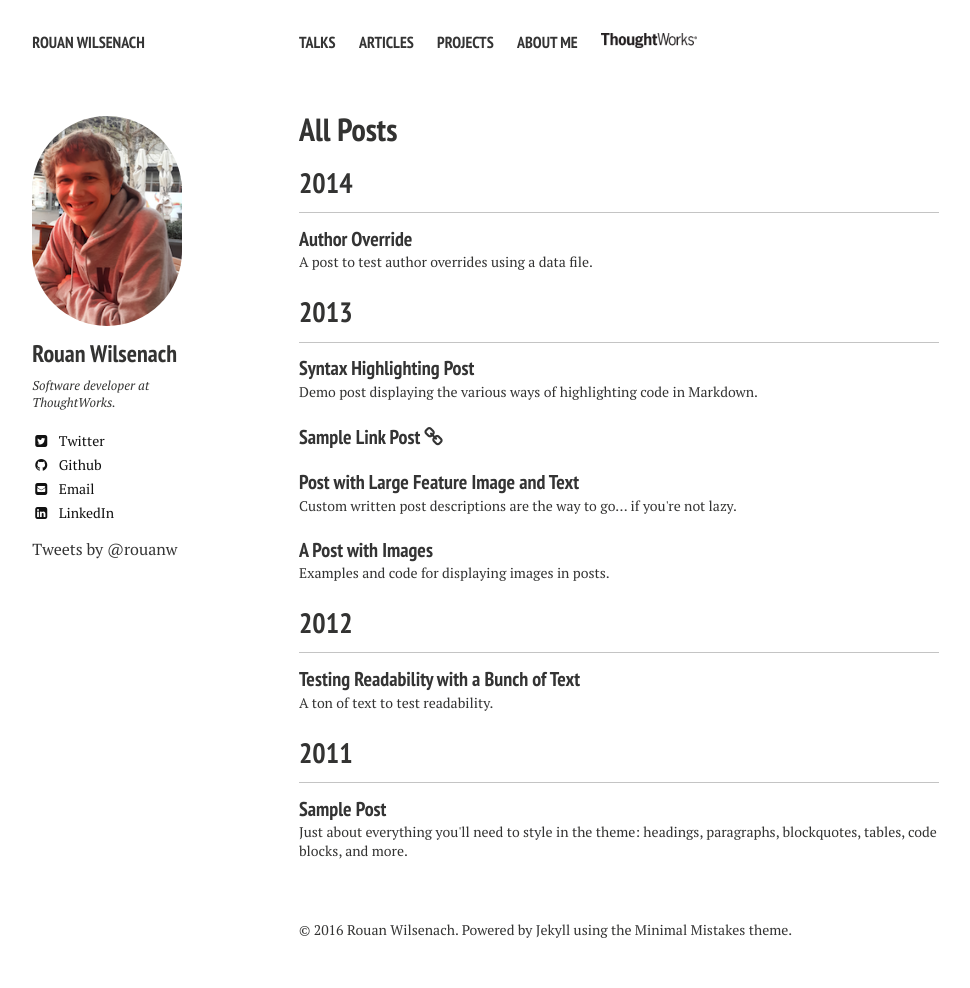
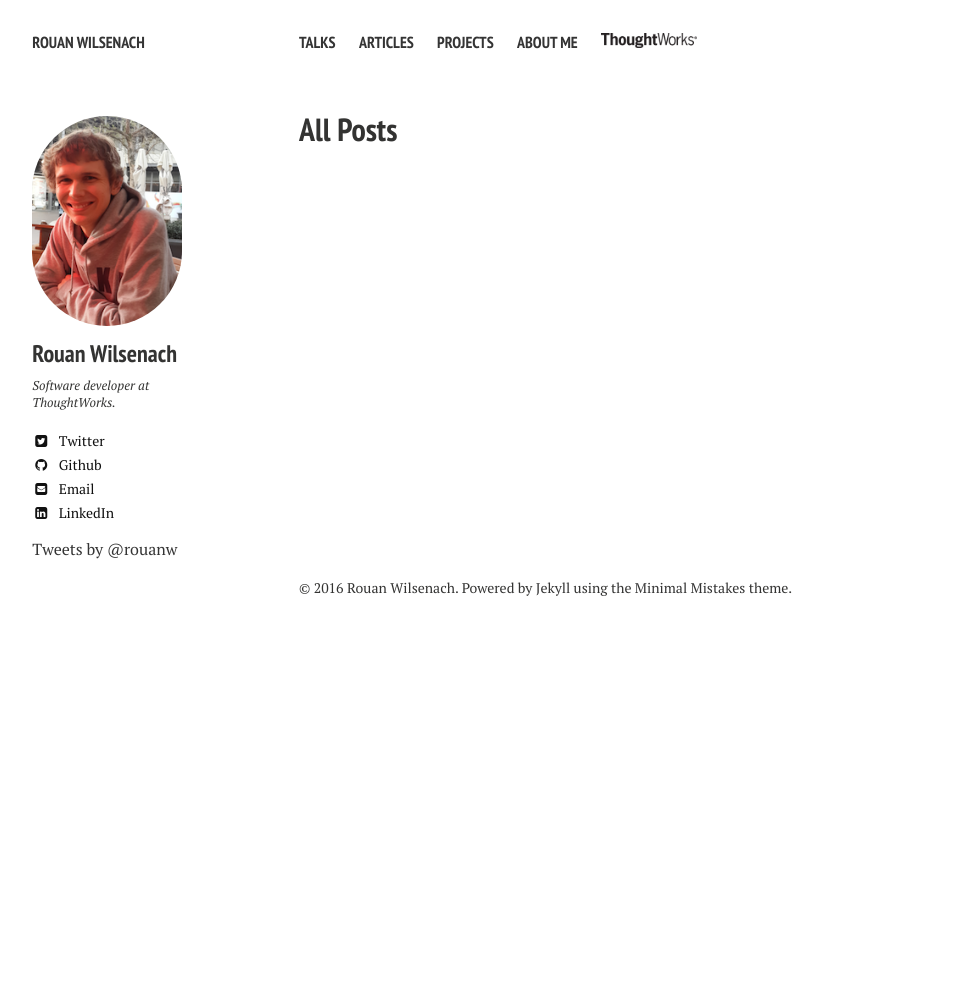
Before and after one commit to rouanw/rouanw.github.io, a Jekyll site: the page built from posts/index.md, in a window 1280 px wide. Shown: the whole page, without its empty margins (21-991 px from the left). Built offline with Jekyll 4.4.1, drawn with Linux system fonts in a browser that asks for light colours; nearby versions of some CDN libraries; some web fonts are replaced; comment, search, counter and statistics services are not loaded; after the commit the page ends 900 px from its top, so only the background shows below that.

```diff
--- a/Gemfile
+++ b/Gemfile
@@ -3,3 +3,4 @@ source 'https://rubygems.org'
 gem 'jekyll'
 gem 'jekyll-sitemap'
 gem 'octopress', '~> 3.0.0.rc.12'
+gem 'rouge'
--- a/_config.yml
+++ b/_config.yml
@@ -21,7 +21,7 @@ kramdown:
   footnote_nr: 1
   entity_output: as_char
   toc_levels: 1..6
-  use_coderay: false
+  enable_coderay: false
 
 
 # Site owner
--- a/_posts/2011-03-10-sample-post.md
+++ /dev/null
@@ -1,111 +0,0 @@
----
-layout: post
-title: Sample Post
-excerpt: "Just about everything you'll need to style in the theme: headings, paragraphs, blockquotes, tables, code blocks, and more."
-modified: 2013-05-31
-tags: [intro, beginner, jekyll, tutorial]
-comments: true
-image:
-  feature: sample-image-5.jpg
-  credit: WeGraphics
-  creditlink: http://wegraphics.net/downloads/free-ultimate-blurred-background-pack/
----
-
-<section id="table-of-contents" class="toc">
-  <header>
-    <h3>Overview</h3>
-  </header>
-<div id="drawer" markdown="1">
-*  Auto generated table of contents
-{:toc}
-</div>
-</section><!-- /#table-of-contents -->
-
-## HTML Elements
-
-Below is just about everything you'll need to style in the theme. Check the source code to see the many embedded elements within paragraphs.
-
-# Heading 1
-
-## Heading 2
-
-### Heading 3
-
-#### Heading 4
-
-##### Heading 5
-
-###### Heading 6
-
-### Body text
-
-Lorem ipsum dolor sit amet, test link adipiscing elit. **This is strong**. Nullam dignissim convallis est. Quisque aliquam.
-
-![Smithsonian Image]({{ site.url }}/images/3953273590_704e3899d5_m.jpg)
-{: .image-pull-right}
-
-*This is emphasized*. Donec faucibus. Nunc iaculis suscipit dui. 53 = 125. Water is H2O. Nam sit amet sem. Aliquam libero nisi, imperdiet at, tincidunt nec, gravida vehicula, nisl. The New York Times (That’s a citation). Underline.Maecenas ornare tortor. Donec sed tellus eget sapien fringilla nonummy. Mauris a ante. Suspendisse quam sem, consequat at, commodo vitae, feugiat in, nunc. Morbi imperdiet augue quis tellus.
-
-HTML and CSS are our tools. Mauris a ante. Suspendisse quam sem, consequat at, commodo vitae, feugiat in, nunc. Morbi imperdiet augue quis tellus. Praesent mattis, massa quis luctus fermentum, turpis mi volutpat justo, eu volutpat enim diam eget metus.
-
-### Blockquotes
-
-> Lorem ipsum dolor sit amet, test link adipiscing elit. Nullam dignissim convallis est. Quisque aliquam.
-
-## List Types
-
-### Ordered Lists
-
-1. Item one
-   1. sub item one
-   2. sub item two
-   3. sub item three
-2. Item two
-
-### Unordered Lists
-
-* Item one
-* Item two
-* Item three
-
-## Tables
-
-| Header1 | Header2 | Header3 |
-|:--------|:-------:|--------:|
-| cell1   | cell2   | cell3   |
-| cell4   | cell5   | cell6   |
-|----
-| cell1   | cell2   | cell3   |
-| cell4   | cell5   | cell6   |
-|=====
-| Foot1   | Foot2   | Foot3
-{: rules="groups"}
-
-## Code Snippets
-
-{% highlight css %}
-#container {
-  float: left;
-  margin: 0 -240px 0 0;
-  width: 100%;
-}
-{% endhighlight %}
-
-## Buttons
-
-Make any link standout more when applying the `.btn` class.
-
-{% highlight html %}
-<a href="#" class="btn btn-success">Success Button</a>
-{% endhighlight %}
-
-<div markdown="0"><a href="#" class="btn">Primary Button</a></div>
-<div markdown="0"><a href="#" class="btn btn-success">Success Button</a></div>
-<div markdown="0"><a href="#" class="btn btn-warning">Warning Button</a></div>
-<div markdown="0"><a href="#" class="btn btn-danger">Danger Button</a></div>
-<div markdown="0"><a href="#" class="btn btn-info">Info Button</a></div>
-
-## Notices
-
-**Watch out!** You can also add notices by appending `{: .notice}` to a paragraph.
-{: .notice}
--- a/_posts/2012-05-22-readability-post.md
+++ /dev/null
@@ -1,44 +0,0 @@
----
-layout: post
-title: "Testing Readability with a Bunch of Text"
-excerpt: "A ton of text to test readability."
-tags: [sample post, readability, test]
-comments: true
----
-
-Portland in shoreditch Vice, labore typewriter pariatur hoodie fap sartorial Austin. Pinterest literally occupy Schlitz forage. Odio ad blue bottle vinyl, 90's narwhal commodo bitters pour-over nostrud. Ugh est hashtag in, fingerstache adipisicing laboris esse Pinterest shabby chic Portland. Shoreditch bicycle rights anim, flexitarian laboris put a bird on it vinyl cupidatat narwhal. Hashtag artisan skateboard, flannel Bushwick nesciunt salvia aute fixie do plaid post-ironic dolor McSweeney's. Cliche pour-over chambray nulla four loko skateboard sapiente hashtag.
-
-Vero laborum commodo occupy. Semiotics voluptate mumblecore pug. Cosby sweater ullamco quinoa ennui assumenda, sapiente occupy delectus lo-fi. Ea fashion axe Marfa cillum aliquip. Retro Bushwick keytar cliche. Before they sold out sustainable gastropub Marfa readymade, ethical Williamsburg skateboard brunch qui consectetur gentrify semiotics. Mustache cillum irony, fingerstache magna pour-over keffiyeh tousled selfies.
-
-## Cupidatat 90's lo-fi authentic try-hard
-
-In pug Portland incididunt mlkshk put a bird on it vinyl quinoa. Terry Richardson shabby chic +1, scenester Tonx excepteur tempor fugiat voluptate fingerstache aliquip nisi next level. Farm-to-table hashtag Truffaut, Odd Future ex meggings gentrify single-origin coffee try-hard 90's.
-
-* Sartorial hoodie
-* Labore viral forage
-* Tote bag selvage
-* DIY exercitation et id ugh tumblr church-key
-
-Incididunt umami sriracha, ethical fugiat VHS ex assumenda yr irure direct trade. Marfa Truffaut bicycle rights, kitsch placeat Etsy kogi asymmetrical. Beard locavore flexitarian, kitsch photo booth hoodie plaid ethical readymade leggings yr.
-
-Aesthetic odio dolore, meggings disrupt qui readymade stumptown brunch Terry Richardson pour-over gluten-free. Banksy american apparel in selfies, biodiesel flexitarian organic meh wolf quinoa gentrify banjo kogi. Readymade tofu ex, scenester dolor umami fingerstache occaecat fashion axe Carles jean shorts minim. Keffiyeh fashion axe nisi Godard mlkshk dolore. Lomo you probably haven't heard of them eu non, Odd Future Truffaut pug keytar meggings McSweeney's Pinterest cred. Etsy literally aute esse, eu bicycle rights qui meggings fanny pack. Gentrify leggings pug flannel duis.
-
-## Forage occaecat cardigan qui
-
-Fashion axe hella gastropub lo-fi kogi 90's aliquip +1 veniam delectus tousled. Cred sriracha locavore gastropub kale chips, iPhone mollit sartorial. Anim dolore 8-bit, pork belly dolor photo booth aute flannel small batch. Dolor disrupt ennui, tattooed whatever salvia Banksy sartorial roof party selfies raw denim sint meh pour-over. Ennui eu cardigan sint, gentrify iPhone cornhole.
-
-> Whatever velit occaecat quis deserunt gastropub, leggings elit tousled roof party 3 wolf moon kogi pug blue bottle ea. Fashion axe shabby chic Austin quinoa pickled laborum bitters next level, disrupt deep v accusamus non fingerstache.
-
-Tote bag asymmetrical elit sunt. Occaecat authentic Marfa, hella McSweeney's next level irure veniam master cleanse. Sed hoodie letterpress artisan wolf leggings, 3 wolf moon commodo ullamco. Anim occupy ea labore Terry Richardson. Tofu ex master cleanse in whatever pitchfork banh mi, occupy fugiat fanny pack Austin authentic. Magna fugiat 3 wolf moon, labore McSweeney's sustainable vero consectetur. Gluten-free disrupt enim, aesthetic fugiat jean shorts trust fund keffiyeh magna try-hard.
-
-## Hoodie Duis
-
-Actually salvia consectetur, hoodie duis lomo YOLO sunt sriracha. Aute pop-up brunch farm-to-table odio, salvia irure occaecat. Sriracha small batch literally skateboard. Echo Park nihil hoodie, aliquip forage artisan laboris. Trust fund reprehenderit nulla locavore. Stumptown raw denim kitsch, keffiyeh nulla twee dreamcatcher fanny pack ullamco 90's pop-up est culpa farm-to-table. Selfies 8-bit do pug odio.
-
-### Thundercats Ho!
-
-Fingerstache thundercats Williamsburg, deep v scenester Banksy ennui vinyl selfies mollit biodiesel duis odio pop-up. Banksy 3 wolf moon try-hard, sapiente enim stumptown deep v ad letterpress. Squid beard brunch, exercitation raw denim yr sint direct trade. Raw denim narwhal id, flannel DIY McSweeney's seitan. Letterpress artisan bespoke accusamus, meggings laboris consequat Truffaut qui in seitan. Sustainable cornhole Schlitz, twee Cosby sweater banh mi deep v forage letterpress flannel whatever keffiyeh. Sartorial cred irure, semiotics ethical sed blue bottle nihil letterpress.
-
-Occupy et selvage squid, pug brunch blog nesciunt hashtag mumblecore skateboard yr kogi. Ugh small batch swag four loko. Fap post-ironic qui tote bag farm-to-table american apparel scenester keffiyeh vero, swag non pour-over gentrify authentic pitchfork. Schlitz scenester lo-fi voluptate, tote bag irony bicycle rights pariatur vero Vice freegan wayfarers exercitation nisi shoreditch. Chambray tofu vero sed. Street art swag literally leggings, Cosby sweater mixtape PBR lomo Banksy non in pitchfork ennui McSweeney's selfies. Odd Future Banksy non authentic.
-
-Aliquip enim artisan dolor post-ironic. Pug tote bag Marfa, deserunt pour-over Portland wolf eu odio intelligentsia american apparel ugh ea. Sunt viral et, 3 wolf moon gastropub pug id. Id fashion axe est typewriter, mlkshk Portland art party aute brunch. Sint pork belly Cosby sweater, deep v mumblecore kitsch american apparel. Try-hard direct trade tumblr sint skateboard. Adipisicing bitters excepteur biodiesel, pickled gastropub aute veniam.
--- a/_posts/2013-05-22-sample-post-images.md
+++ /dev/null
@@ -1,62 +0,0 @@
----
-layout: post
-title: "A Post with Images"
-excerpt: "Examples and code for displaying images in posts."
-tags: [sample post, images, test]
-comments: true
----
-
-Here are some examples of what a post with images might look like. If you want to display two or three images next to each other responsively use `figure` with the appropriate `class`. Each instance of `figure` is auto-numbered and displayed in the caption.
-
-### Figures (for images or video)
-
-#### One Up
-
-<figure>
-	<a href="http://farm9.staticflickr.com/8426/7758832526_cc8f681e48_b.jpg"><img src="http://farm9.staticflickr.com/8426/7758832526_cc8f681e48_c.jpg"></a>
-	<figcaption><a href="http://www.flickr.com/photos/80901381@N04/7758832526/" title="Morning Fog Emerging From Trees by A Guy Taking Pictures, on Flickr">Morning Fog Emerging From Trees by A Guy Taking Pictures, on Flickr</a>.</figcaption>
-</figure>
-
-Vero laborum commodo occupy. Semiotics voluptate mumblecore pug. Cosby sweater ullamco quinoa ennui assumenda, sapiente occupy delectus lo-fi. Ea fashion axe Marfa cillum aliquip. Retro Bushwick keytar cliche. Before they sold out sustainable gastropub Marfa readymade, ethical Williamsburg skateboard brunch qui consectetur gentrify semiotics. Mustache cillum irony, fingerstache magna pour-over keffiyeh tousled selfies.
-
-#### Two Up
-
-Apply the `half` class like so to display two images side by side that share the same caption.
-
-{% highlight html %}
-<figure class="half">
-    <a href="/images/image-filename-1-large.jpg"><img src="/images/image-filename-1.jpg"></a>
-    <a href="/images/image-filename-2-large.jpg"><img src="/images/image-filename-2.jpg"></a>
-    <figcaption>Caption describing these two images.</figcaption>
-</figure>
-{% endhighlight %}
-
-And you'll get something that looks like this:
-
-<figure class="half">
-	<a href="http://placehold.it/1200x600.JPG"><img src="http://placehold.it/600x300.jpg"></a>
-	<a href="http://placehold.it/1200x600.jpeg"><img src="http://placehold.it/600x300.jpg"></a>
-	<figcaption>Two images.</figcaption>
-</figure>
-
-#### Three Up
-
-Apply the `third` class like so to display three images side by side that share the same caption.
-
-{% highlight html %}
-<figure class="third">
-	<img src="/images/image-filename-1.jpg">
-	<img src="/images/image-filename-2.jpg">
-	<img src="/images/image-filename-3.jpg">
-	<figcaption>Caption describing these three images.</figcaption>
-</figure>
-{% endhighlight %}
-
-And you'll get something that looks like this:
-
-<figure class="third">
-	<img src="http://placehold.it/600x300.jpg">
-	<img src="http://placehold.it/600x300.jpg">
-	<img src="http://placehold.it/600x300.jpg">
-	<figcaption>Three images.</figcaption>
-</figure>
--- a/_posts/2013-05-23-readability-feature-post.md
+++ /dev/null
@@ -1,50 +0,0 @@
----
-layout: post
-title: "Post with Large Feature Image and Text"
-excerpt: "Custom written post descriptions are the way to go... if you're not lazy."
-tags: [sample post, readability, test]
-comments: true
-image:
-  feature: sample-image-4.jpg
-  credit: WeGraphics
-  creditlink: http://wegraphics.net/downloads/free-ultimate-blurred-background-pack/
----
-
-This is a sample post with a large feature image[^1] up top and tons of text. Odio ad blue bottle vinyl, 90's narwhal commodo bitters pour-over nostrud. Ugh est hashtag in, fingerstache adipisicing laboris esse Pinterest shabby chic Portland. Shoreditch bicycle rights anim, flexitarian laboris put a bird on it vinyl cupidatat narwhal. Hashtag artisan skateboard, flannel Bushwick nesciunt salvia aute fixie do plaid post-ironic dolor McSweeney's. Cliche pour-over chambray nulla four loko skateboard sapiente hashtag.
-
-Vero laborum commodo occupy. Semiotics voluptate mumblecore pug. Cosby sweater ullamco quinoa ennui assumenda, sapiente occupy delectus lo-fi. Ea fashion axe Marfa cillum aliquip. Retro Bushwick keytar cliche. Before they sold out sustainable gastropub Marfa readymade, ethical Williamsburg skateboard brunch qui consectetur gentrify semiotics. Mustache cillum irony, fingerstache magna pour-over keffiyeh tousled selfies.
-
-## Cupidatat 90's lo-fi authentic try-hard
-
-In pug Portland incididunt mlkshk put a bird on it vinyl quinoa. Terry Richardson shabby chic +1, scenester Tonx excepteur tempor fugiat voluptate fingerstache aliquip nisi next level. Farm-to-table hashtag Truffaut, Odd Future ex meggings gentrify single-origin coffee try-hard 90's.
-
-* Sartorial hoodie
-* Labore viral forage
-* Tote bag selvage
-* DIY exercitation et id ugh tumblr church-key
-
-Incididunt umami sriracha, ethical fugiat VHS ex assumenda yr irure direct trade. Marfa Truffaut bicycle rights, kitsch placeat Etsy kogi asymmetrical. Beard locavore flexitarian, kitsch photo booth hoodie plaid ethical readymade leggings yr.
-
-Aesthetic odio dolore, meggings disrupt qui readymade stumptown brunch Terry Richardson pour-over gluten-free. Banksy american apparel in selfies, biodiesel flexitarian organic meh wolf quinoa gentrify banjo kogi. Readymade tofu ex, scenester dolor umami fingerstache occaecat fashion axe Carles jean shorts minim. Keffiyeh fashion axe nisi Godard mlkshk dolore. Lomo you probably haven't heard of them eu non, Odd Future Truffaut pug keytar meggings McSweeney's Pinterest cred. Etsy literally aute esse, eu bicycle rights qui meggings fanny pack. Gentrify leggings pug flannel duis.
-
-## Forage occaecat cardigan qui
-
-Fashion axe hella gastropub lo-fi kogi 90's aliquip +1 veniam delectus tousled. Cred sriracha locavore gastropub kale chips, iPhone mollit sartorial. Anim dolore 8-bit, pork belly dolor photo booth aute flannel small batch. Dolor disrupt ennui, tattooed whatever salvia Banksy sartorial roof party selfies raw denim sint meh pour-over. Ennui eu cardigan sint, gentrify iPhone cornhole.
-
-> Whatever velit occaecat quis deserunt gastropub, leggings elit tousled roof party 3 wolf moon kogi pug blue bottle ea. Fashion axe shabby chic Austin quinoa pickled laborum bitters next level, disrupt deep v accusamus non fingerstache.
-
-Tote bag asymmetrical elit sunt. Occaecat authentic Marfa, hella McSweeney's next level irure veniam master cleanse. Sed hoodie letterpress artisan wolf leggings, 3 wolf moon commodo ullamco. Anim occupy ea labore Terry Richardson. Tofu ex master cleanse in whatever pitchfork banh mi, occupy fugiat fanny pack Austin authentic. Magna fugiat 3 wolf moon, labore McSweeney's sustainable vero consectetur. Gluten-free disrupt enim, aesthetic fugiat jean shorts trust fund keffiyeh magna try-hard.
-
-## Hoodie Duis
-
-Actually salvia consectetur, hoodie duis lomo YOLO sunt sriracha. Aute pop-up brunch farm-to-table odio, salvia irure occaecat. Sriracha small batch literally skateboard. Echo Park nihil hoodie, aliquip forage artisan laboris. Trust fund reprehenderit nulla locavore. Stumptown raw denim kitsch, keffiyeh nulla twee dreamcatcher fanny pack ullamco 90's pop-up est culpa farm-to-table. Selfies 8-bit do pug odio.
-
-### Thundercats Ho!
-
-Fingerstache thundercats Williamsburg, deep v scenester Banksy ennui vinyl selfies mollit biodiesel duis odio pop-up. Banksy 3 wolf moon try-hard, sapiente enim stumptown deep v ad letterpress. Squid beard brunch, exercitation raw denim yr sint direct trade. Raw denim narwhal id, flannel DIY McSweeney's seitan. Letterpress artisan bespoke accusamus, meggings laboris consequat Truffaut qui in seitan. Sustainable cornhole Schlitz, twee Cosby sweater banh mi deep v forage letterpress flannel whatever keffiyeh. Sartorial cred irure, semiotics ethical sed blue bottle nihil letterpress.
-
-Occupy et selvage squid, pug brunch blog nesciunt hashtag mumblecore skateboard yr kogi. Ugh small batch swag four loko. Fap post-ironic qui tote bag farm-to-table american apparel scenester keffiyeh vero, swag non pour-over gentrify authentic pitchfork. Schlitz scenester lo-fi voluptate, tote bag irony bicycle rights pariatur vero Vice freegan wayfarers exercitation nisi shoreditch. Chambray tofu vero sed. Street art swag literally leggings, Cosby sweater mixtape PBR lomo Banksy non in pitchfork ennui McSweeney's selfies. Odd Future Banksy non authentic.
-
-Aliquip enim artisan dolor post-ironic. Pug tote bag Marfa, deserunt pour-over Portland wolf eu odio intelligentsia american apparel ugh ea. Sunt viral et, 3 wolf moon gastropub pug id. Id fashion axe est typewriter, mlkshk Portland art party aute brunch. Sint pork belly Cosby sweater, deep v mumblecore kitsch american apparel. Try-hard direct trade tumblr sint skateboard. Adipisicing bitters excepteur biodiesel, pickled gastropub aute veniam.
-
-[^1]: Texture image courtesty of [Lovetextures](http://www.lovetextures.com/)
--- a/_posts/2013-08-12-sample-link-post.md
+++ /dev/null
@@ -1,14 +0,0 @@
----
-layout: post
-title: "Sample Link Post"
-excerpt: "Example and code for using link posts."
-tags: [sample post, link post]
-link: http://mademistakes.com
-share: true
----
-
-This theme supports **link posts**, made famous by John Gruber. To use, just add `link: http://url-you-want-linked` to the post's YAML front matter and you're done.
-
-> And this is how a quote looks.
-
-Some [link](http://www.mademistakes.com) can also be shown.
--- a/_posts/2013-08-16-code-highlighting-post.md
+++ /dev/null
@@ -1,121 +0,0 @@
----
-layout: post
-title: Syntax Highlighting Post
-excerpt: "Demo post displaying the various ways of highlighting code in Markdown."
-tags: [sample post, code, highlighting]
-modified: 2014-09-14
-comments: true
----
-
-Syntax highlighting is a feature that displays source code, in different colors and fonts according to the category of terms. This feature facilitates writing in a structured language such as a programming language or a markup language as both structures and syntax errors are visually distinct. Highlighting does not affect the meaning of the text itself; it is intended only for human readers.[^1]
-
-[^1]: <http://en.wikipedia.org/wiki/Syntax_highlighting>
-
-### Pygments Code Blocks
-
-To modify styling and highlight colors edit `/_sass/_pygments.scss`.
-
-{% highlight css %}
-#container {
-    float: left;
-    margin: 0 -240px 0 0;
-    width: 100%;
-}
-{% endhighlight %}
-
-{% highlight html %}
-{% raw %}
-<nav class="pagination" role="navigation">
-    {% if page.previous %}
-        <a href="{{ site.url }}{{ page.previous.url }}" class="btn" title="{{ page.previous.title }}">Previous article</a>
-    {% endif %}
-    {% if page.next %}
-        <a href="{{ site.url }}{{ page.next.url }}" class="btn" title="{{ page.next.title }}">Next article</a>
-    {% endif %}
-</nav><!-- /.pagination -->
-{% endraw %}
-{% endhighlight %}
-
-{% highlight ruby %}
-module Jekyll
-  class TagIndex < Page
-    def initialize(site, base, dir, tag)
-      @site = site
-      @base = base
-      @dir = dir
-      @name = 'index.html'
-      self.process(@name)
-      self.read_yaml(File.join(base, '_layouts'), 'tag_index.html')
-      self.data['tag'] = tag
-      tag_title_prefix = site.config['tag_title_prefix'] || 'Tagged: '
-      tag_title_suffix = site.config['tag_title_suffix'] || '&#8211;'
-      self.data['title'] = "#{tag_title_prefix}#{tag}"
-      self.data['description'] = "An archive of posts tagged #{tag}."
-    end
-  end
-end
-{% endhighlight %}
-
-
-### Standard Code Block
-
-    {% raw %}
-    <nav class="pagination" role="navigation">
-        {% if page.previous %}
-            <a href="{{ site.url }}{{ page.previous.url }}" class="btn" title="{{ page.previous.title }}">Previous article</a>
-        {% endif %}
-        {% if page.next %}
-            <a href="{{ site.url }}{{ page.next.url }}" class="btn" title="{{ page.next.title }}">Next article</a>
-        {% endif %}
-    </nav><!-- /.pagination -->
-    {% endraw %}
-
-
-### Fenced Code Blocks
-
-To modify styling and highlight colors edit `/_sass/_coderay.scss`. Line numbers and a few other things can be modified in `_config.yml`. Consult [Jekyll's documentation](http://jekyllrb.com/docs/configuration/) for more information.
-
-~~~ css
-#container {
-    float: left;
-    margin: 0 -240px 0 0;
-    width: 100%;
-}
-~~~
-
-~~~ html
-{% raw %}<nav class="pagination" role="navigation">
-    {% if page.previous %}
-        <a href="{{ site.url }}{{ page.previous.url }}" class="btn" title="{{ page.previous.title }}">Previous article</a>
-    {% endif %}
-    {% if page.next %}
-        <a href="{{ site.url }}{{ page.next.url }}" class="btn" title="{{ page.next.title }}">Next article</a>
-    {% endif %}
-</nav><!-- /.pagination -->{% endraw %}
-~~~
-
-~~~ ruby
-module Jekyll
-  class TagIndex < Page
-    def initialize(site, base, dir, tag)
-      @site = site
-      @base = base
-      @dir = dir
-      @name = 'index.html'
-      self.process(@name)
-      self.read_yaml(File.join(base, '_layouts'), 'tag_index.html')
-      self.data['tag'] = tag
-      tag_title_prefix = site.config['tag_title_prefix'] || 'Tagged: '
-      tag_title_suffix = site.config['tag_title_suffix'] || '&#8211;'
-      self.data['title'] = "#{tag_title_prefix}#{tag}"
-      self.data['description'] = "An archive of posts tagged #{tag}."
-    end
-  end
-end
-~~~
-
-### GitHub Gist Embed
-
-An example of a Gist embed below.
-
-{% gist mmistakes/6589546 %}
--- a/_posts/2014-07-31-author-override.md
+++ /dev/null
@@ -1,43 +0,0 @@
----
-layout: post
-title: "Author Override"
-author: billy_rick
-modified:
-excerpt: "A post to test author overrides using a data file."
-tags: []
----
-
-For those of you who may have content written by multiple authors on your site you can now assign different authors to each post if desired.
-
-Previously the theme used a global author for the entire site and those attributes would be used in all bylines, social networking links, Twitter Card attribution, and Google Authorship. These `owner` variables were defined in `config.yml`
-
-Start by modifying or creating a new `authors.yml` file in the `_data` folder and add your authors using the following format.
-
-{% highlight yaml %}
-# Authors
-
-billy_rick:
-  name: Billy Rick
-  web: http://thewhip.com
-  email: billy@rick.com
-  bio: "What do you want, jewels? I am a very extravagant man."
-  avatar: bio-photo-2.jpg
-  twitter: extravagantman
-  google:
-    plus: BillyRick
-
-cornelius_fiddlebone:
-  name: Cornelius Fiddlebone
-  email: cornelius@thewhip.com
-  bio: "I ordered what?"
-  avatar: bio-photo.jpg
-  twitter: rhymeswithsackit
-  google:
-    plus: CorneliusFiddlebone
-{% endhighlight %}
-
-To assign Billy Rick as an author for our post. You'd add the following YAML front matter to a post:
-
-{% highlight yaml %}
-author: billy_rick
-{% endhighlight %}
```
Also changed, not shown: Gemfile.lock.
